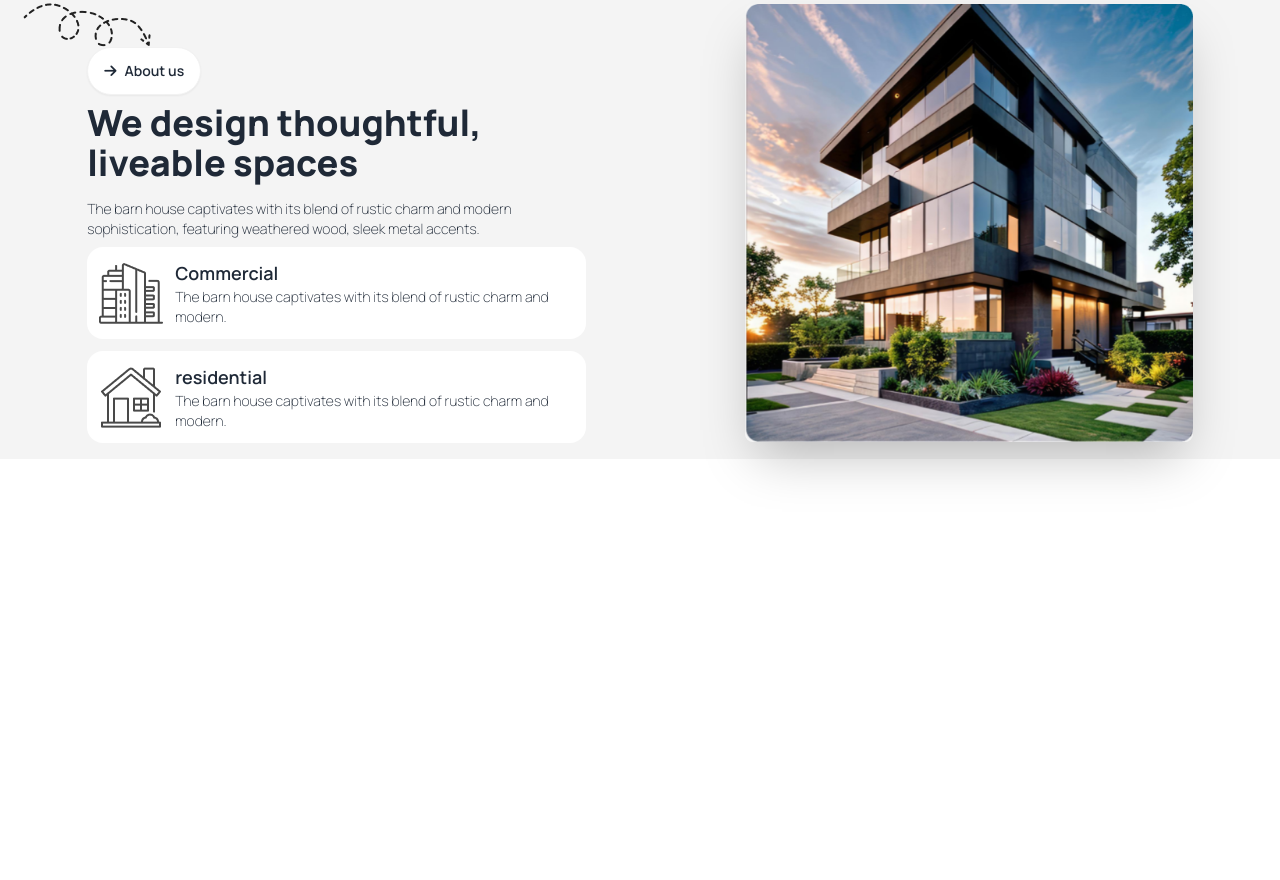
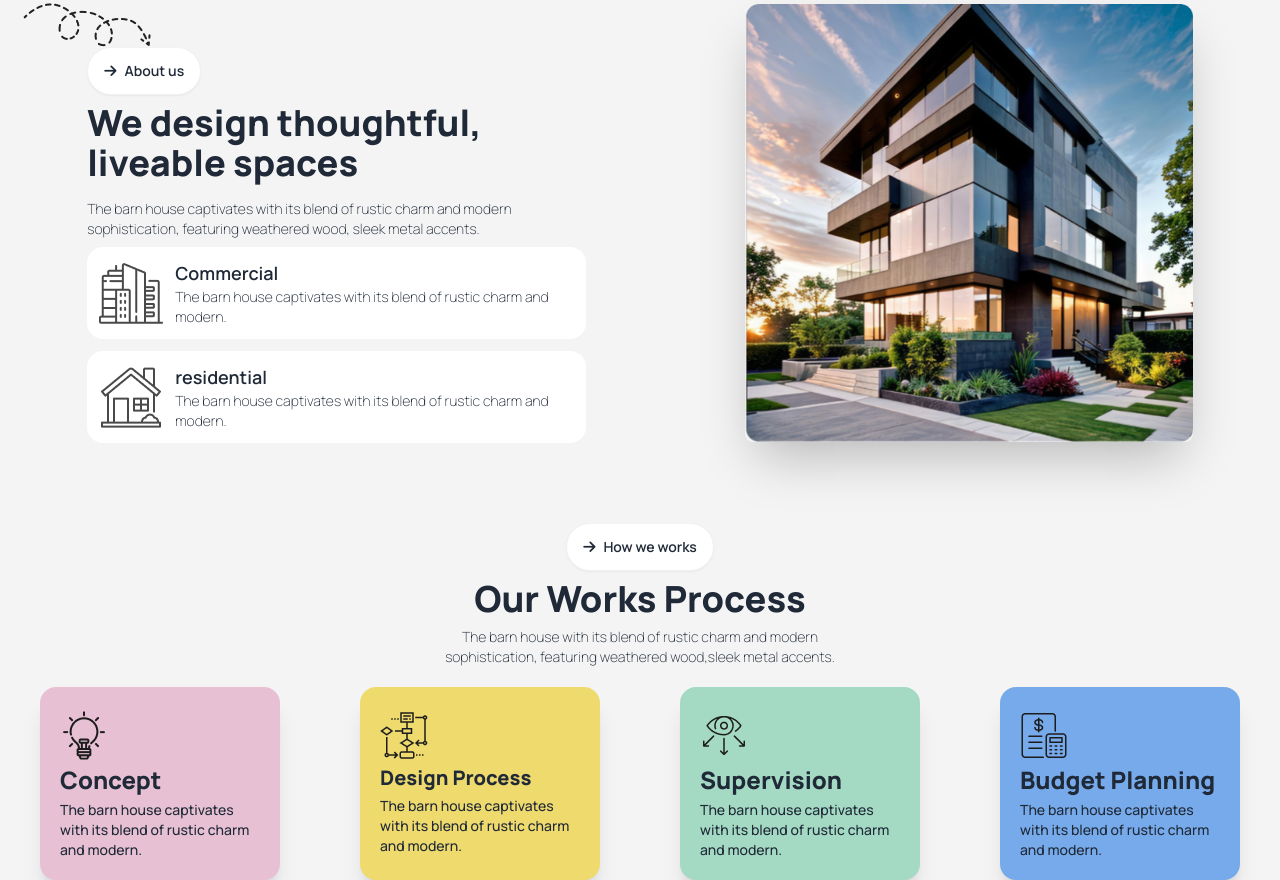
Before and after one commit to saikat1076/Assignment-3, a plain HTML site: page index.html in a window 1280 px wide. Shown: the part 737-1617 px from the top of the page. Before the commit the page ends 1260 px from the top, so only its background shows below. Drawn offline with nearby package versions, Linux system fonts and the light colour scheme.

Commit message:
add section-2

```diff
--- a/index.html
+++ b/index.html
@@ -96,11 +96,11 @@
     </header>
     <main class="bg-white-primary">
       <section class="lg:container mx-auto my-16">
-      <div class="hero">
+        <div class="hero">
           <div class="hero-content flex-col-reverse lg:flex-row-reverse lg:justify-around">
             <img
               src="assets/Rectangle.png"
-              class="lg:max-w-md max-w-sm rounded-lg shadow-2xl" />
+              class="lg:max-w-md max-w-xs rounded-lg shadow-2xl" />
               <div class="lg:w-2/5">
                 <img class="lg:-ml-16 hidden lg:flex" src="assets/Vector.png" alt="">
                 <button class="btn lg:m-0 ml-28 bg-white rounded-full mx-auto"><i class="fa-solid fa-arrow-right"></i>About us</button>
@@ -110,7 +110,7 @@
                 <div class="flex w-full flex-col border-opacity-50 gap-y-3">
                   <div class="card rounded-box bg-white flex-row gap-x-3 p-3 place-items-center">
                     <img src="assets/commercial.png" alt="">
-              <div>
+                    <div>
                       <h4 class="text-lg font-semibold">Commercial</h4>
                       <p class="text-sm font-extralight">The barn house captivates with its blend of rustic charm and modern.</p>
                     </div>
@@ -123,10 +123,46 @@
                     </div>
                   </div>
               </div>
+          </div>
+        </div>
+      </section>
+      <section class="lg:container md:mx-auto mx-1">
+        <div class="mx-auto text-center mb-5">
+          <button class="btn lg:m-0 bg-white rounded-full mx-auto"><i class="fa-solid fa-arrow-right"></i>How we works </button>
+          <h1 class="text-4xl font-extrabold my-2">Our Works Process</h1>
+          <p class="text-sm font-extralight">The barn house with its blend of rustic charm and modern <br> sophistication, featuring weathered wood,sleek metal accents.</p>
+        </div>
+        <div class="grid lg:grid-cols-4 grid-cols-1 gap-y-5">
+          <div class="card bg-[#E7C1D3] lg:w-60 w-96 py-4 mx-auto shadow-xl">
+            <img class="w-1/5 ml-5 mt-2" src="assets/concept.png" alt="">
+            <div class="card-body p-1 px-5 gap-y-1">
+              <h2 class="card-title text-2xl font-extrabold">Concept</h2>
+              <p class="text-sm font-medium">The barn house captivates with its blend of rustic charm and modern.</p>
             </div>
           </div>
-      </div>
-    </section>
+          <div class="card bg-[#EFDA6E] lg:w-60 w-96 py-4 mx-auto shadow-xl">
+            <img class="w-1/5 ml-5 mt-2" src="assets/flow-chart.png" alt="">
+            <div class="card-body p-1 px-5 gap-y-1">
+              <h2 class="card-title text-xl font-extrabold">Design Process</h2>
+              <p class="text-sm font-medium">The barn house captivates with its blend of rustic charm and modern.</p>
+            </div>
+          </div>
+          <div class="card bg-[#A4DAC3] lg:w-60 w-96 py-4 mx-auto  shadow-xl">
+            <img class="w-1/5 ml-5 mt-2" src="assets/vision.png" alt="">
+            <div class="card-body p-1 px-5 gap-y-1">
+              <h2 class="card-title text-2xl font-extrabold">Supervision</h2>
+              <p class="text-sm font-medium">The barn house captivates with its blend of rustic charm and modern.</p>
+            </div>
+          </div>
+          <div class="card bg-[#77AAEA] lg:w-60 w-96 py-4 mx-auto  shadow-xl">
+            <img class="w-1/5 ml-5 mt-2" src="assets/budget-planning.png" alt="">
+            <div class="card-body p-1 px-5 gap-y-1">
+              <h2 class="card-title text-2xl font-extrabold">Budget Planning</h2>
+              <p class="text-sm font-medium">The barn house captivates with its blend of rustic charm and modern.</p>
+            </div>
+          </div>
+        </div>
+      </section>
     </main>
 </body>
 </html>
```
